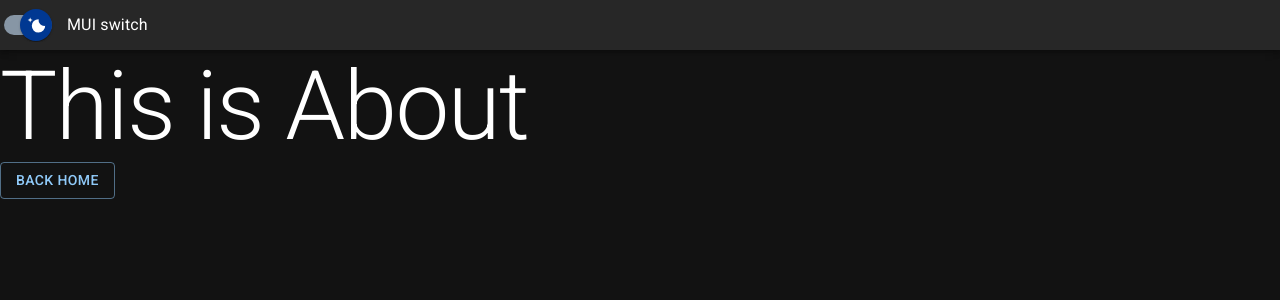
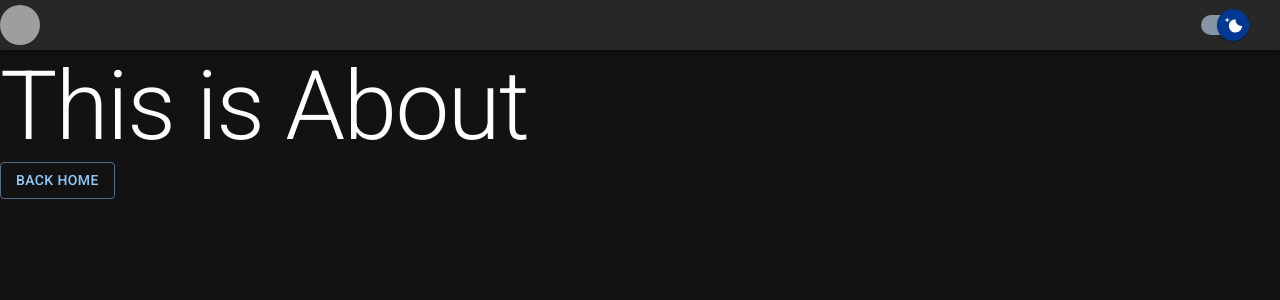
Before and after one commit to NAF-FLY/next-js-blog, a Next.js app: page /about in a window 1280 px wide. Shown: the top 300 px of the page. Built offline with nearby package versions, Linux system fonts and the light colour scheme; grey boxes are pictures that could not be loaded.

Commit message:
added BlogGrid and adaptive

```diff
--- a/components/Header.jsx
+++ b/components/Header.jsx
@@ -1,5 +1,6 @@
-import { AppBar, FormControlLabel } from '@mui/material'
+import { AppBar, Avatar, FormControlLabel } from '@mui/material'
 import { Box } from '@mui/system'
+import Link from 'next/link'
 import SwitchTheme from './UI/SwitchTheme'
 
 const Header = ({ onThemeChanged, isDark = true }) => {
@@ -10,6 +11,20 @@ const Header = ({ onThemeChanged, isDark = true }) => {
 	return (
 		<Box sx={{ flexGrow: 1 }}>
 			<AppBar position='static'>
+				<Box
+					sx={{
+						display: 'flex',
+						flexDirection: 'row',
+						justifyContent: 'space-between',
+						alignItems: 'center',
+						maxWidth: '1440px',
+						width: '100%',
+						margin: '0 auto',
+					}}
+				>
+					<Link href='/' passHref>
+						<Avatar alt='Logo' src='../public/next.svg' />
+					</Link>
 					<FormControlLabel
 						control={
 							<SwitchTheme
@@ -18,8 +33,8 @@ const Header = ({ onThemeChanged, isDark = true }) => {
 								onChange={onChange}
 							/>
 						}
-					label='MUI switch'
 					/>
+				</Box>
 			</AppBar>
 		</Box>
 	)
```
Also changed, not shown: components/UI/BlogGrid.jsx (added, +10 -0 lines), pages/index.js (+6 -8 lines). Lines whose indentation alone changed are shown as unchanged.
